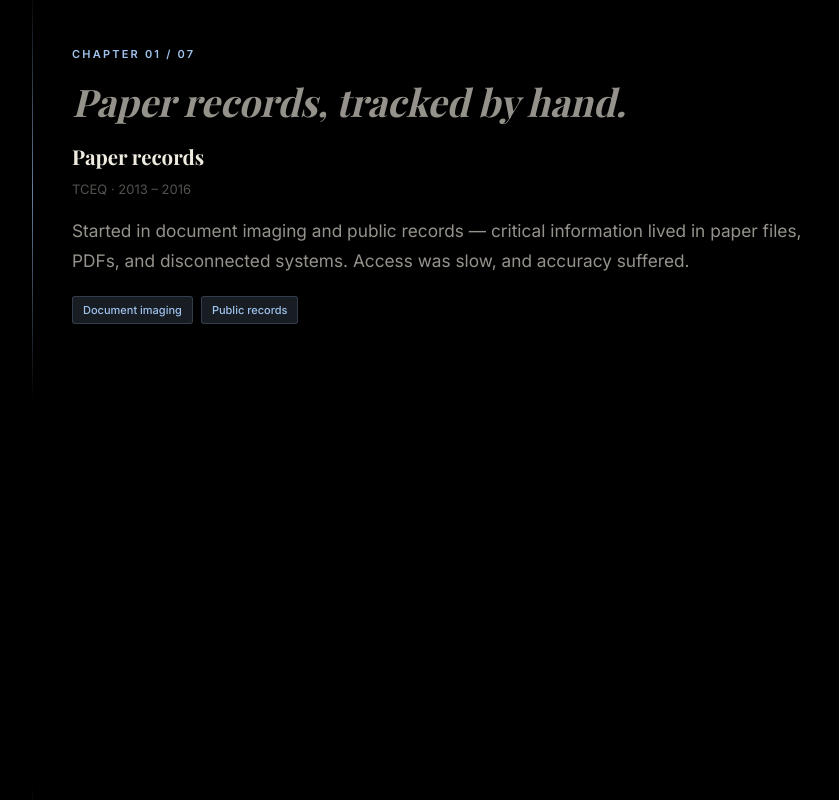
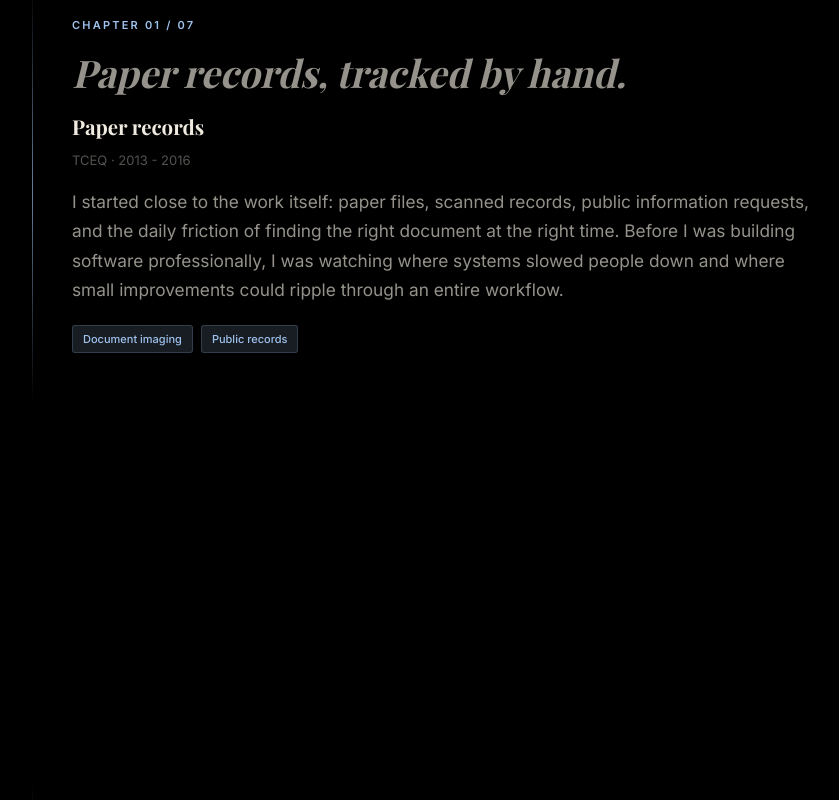
Before and after one commit to emillerjones/emj-portfolio, a React (Vite) app: page / in a window 1280 px wide. Shown: the part 1138-1938 px from the top of the page, without its empty margins (353-1192 px from the left). Built offline with nearby package versions, Linux system fonts and the light colour scheme; a web font is replaced by a local one.

Commit message:
more mobile layout

```diff
--- a/src/components/Projects.css
+++ b/src/components/Projects.css
@@ -142,7 +142,7 @@
   .mobile-story {
     position: relative;
     display: block;
-    padding: 2.4rem 5% 3.6rem;
+    padding: 2.4rem 5% 0;
     overflow: hidden;
   }
 
@@ -150,7 +150,7 @@
     position: absolute;
     left: calc(5% + 22px);
     top: 3.2rem;
-    bottom: 4.6rem;
+    bottom: 0;
     width: 1px;
     background: linear-gradient(
       180deg,
@@ -177,6 +177,15 @@
 
   .mobile-story__bookend--final {
     padding: 1.4rem 0 0;
+  }
+
+  .mobile-story__arrival {
+    min-height: 86svh;
+    display: flex;
+    align-items: center;
+    padding: 3rem 0 12vh;
+    scroll-snap-align: start;
+    scroll-snap-stop: normal;
   }
 
   .mobile-story__chapters {
--- a/src/components/Projects.jsx
+++ b/src/components/Projects.jsx
@@ -187,6 +187,7 @@ function MobileStory({ chapters }) {
         ))}
       </div>
 
+      <div className="mobile-story__arrival">
         <a href="#contact" className="mobile-story__bookend mobile-story__bookend--final">
           <span className="mobile-story__star is-final">
             <StarIcon className="mobile-story__star-icon" />
@@ -196,6 +197,7 @@ function MobileStory({ chapters }) {
             <span className="mobile-story__title">What's next</span>
           </span>
         </a>
+      </div>
     </section>
   );
 }
--- a/src/data/portfolioData.js
+++ b/src/data/portfolioData.js
@@ -1,7 +1,3 @@
-// Existing exports (PROJECTS, EXPERIENCE, SKILLS) left untouched below --
-// NODES expanded into 8 story chapters, splitting each era into its real
-// problem beat and solution beat rather than inventing extra roles.
-
 export const NODES = [
   {
     id: "start",
@@ -12,8 +8,13 @@ export const NODES = [
     problem: "Paper records, tracked by hand.",
     title: "Paper records",
     org: "TCEQ",
-    period: "2013 – 2016",
-    desc: "Started in document imaging and public records — critical information lived in paper files, PDFs, and disconnected systems. Access was slow, and accuracy suffered.",
+    period: "2013 - 2016",
+    desc: [
+      "I started close to the work itself: paper files, scanned records, public information requests,",
+      "and the daily friction of finding the right document at the right time.",
+      "Before I was building software professionally, I was watching where systems slowed people down",
+      "and where small improvements could ripple through an entire workflow.",
+    ].join(" "),
     tags: ["Document imaging", "Public records"],
     links: [],
   },
@@ -22,8 +23,13 @@ export const NODES = [
     problem: "The manual process couldn't scale.",
     title: "Workflow automation",
     org: "TCEQ",
-    period: "2016 – 2023",
-    desc: "Promoted into building the fix — an enterprise workflow application in Microsoft Access, VBA, and Oracle WebCenter Content, replacing a purchased vendor system. Ran daily for 30–50 staff across imaging, redaction, and records management.",
+    period: "2016 - 2023",
+    desc: [
+      "Eventually I became the person building the better way.",
+      "I designed internal Access, VBA, Oracle, and WebCenter Content tools that replaced vendor scanning software,",
+      "validated imports, tracked productivity, and became the daily workflow system for 30-50 staff",
+      "across imaging, redaction, public information, and records management.",
+    ].join(" "),
     tags: ["Microsoft Access", "VBA", "Oracle", "ODBC"],
     links: [],
   },
@@ -31,9 +37,14 @@ export const NODES = [
     id: "healthcare-communication",
     problem: "Patients missed appointments, and the system tracking them was breaking down.",
     title: "Healthcare communication",
-    org: "AppointmentWave · Tejas HMA",
-    period: "2023",
-    desc: "Took ownership of a production healthcare platform in an unfamiliar stack — learning Blazor, Azure, SQL Server, and Twilio on the job to keep it running.",
+    org: "AppointmentWave - Tejas HMA",
+    period: "2023-2025",
+    desc: [
+      "Healthcare raised the stakes.",
+      "I stepped into AppointmentWave, a production communication platform built with Blazor, Azure, SQL Server, and Twilio,",
+      "and learned the architecture by solving real issues inside it.",
+      "The work was no longer just about moving records efficiently; it was about helping clinics reach patients reliably.",
+    ].join(" "),
     tags: ["Blazor", "Azure", "SQL Server"],
     links: [],
   },
@@ -41,9 +52,14 @@ export const NODES = [
     id: "messaging-infrastructure",
     problem: "Response tracking couldn't tell you what actually happened.",
     title: "Messaging infrastructure",
-    org: "AppointmentWave · Tejas HMA",
-    period: "2023 – 2025",
-    desc: "Redesigned the core campaign architecture into a configurable parent/child model, and rebuilt patient response tracking to preserve full communication history across voice, SMS, and email.",
+    org: "AppointmentWave - Tejas HMA",
+    period: "2023 - 2025",
+    desc: [
+      "As the platform grew, flat campaign data and shallow response tracking were not enough.",
+      "I redesigned the campaign architecture into a configurable parent/child model and rebuilt response tracking",
+      "so voice, SMS, email, free-form replies, and invalid keypresses could all preserve",
+      "a clearer communication history.",
+    ].join(" "),
     tags: ["Twilio", "SQL Server", "System design"],
     links: [],
   },
@@ -52,17 +68,25 @@ export const NODES = [
     problem: "Raid schedules scattered across Discord servers.",
     title: "Independent SaaS",
     org: "Horizon",
-    period: "2026 – present",
-    desc: "Solo-built SaaS platform consolidating Raid-Helper events from multiple Discord servers into a single scheduling app, with a companion Chrome extension. Currently tracking 28 guilds and 500+ raids.",
+    period: "2026 - present",
+    desc: [
+      "Horizon began as a problem I felt personally: raid schedules scattered across too many Discord servers.",
+      "I took it from idea to shipped product, building the React frontend, Express API, PostgreSQL database,",
+      "Discord integrations, deployment pipeline, and companion Chrome extension.",
+      "It now tracks 28 guilds and 500+ raids.",
+    ].join(" "),
     tags: ["React", "Express", "PostgreSQL", "Discord API"],
     links: [
-      { text: "Visit Horizon", href: "#" },
-      { text: "View code", href: "#" },
+      { text: "Visit Horizon", href: "https://raidhelper-client.vercel.app/" },
+      { text: "View code", href: "https://github.com/emillerjones/raidhelper-client" },
     ],
     related: [
       {
         name: "LootLink",
-        desc: "Fullstack Academy capstone, built with a four-person team in the same space — gamers finding teammates and organizing sessions.",
+        desc: [
+          "Fullstack Academy capstone, built with a four-person team in the same space -",
+          "gamers finding teammates and organizing sessions.",
+        ].join(" "),
         tags: ["React", "Node.js", "PostgreSQL"],
       },
     ],
@@ -71,9 +95,14 @@ export const NODES = [
     id: "chrome-extensions",
     problem: "Small daily frictions nobody bothers to fix.",
     title: "Chrome extensions",
-    org: "Volume by Site · Raid Helper Calendar",
+    org: "Volume by Site - Raid Helper Calendar",
     period: "2026",
-    desc: "Two published Chrome extensions solving narrow, real annoyances — per-site volume memory, and Discord-to-calendar raid sync.",
+    desc: [
+      "Some problems are small, but they still matter when you hit them every day.",
+      "I published Chrome extensions for focused bits of friction: remembering per-site volume levels",
+      "across streaming and communication platforms, and streamlining Discord raid events",
+      "into a cleaner scheduling workflow.",
+    ].join(" "),
     tags: ["JavaScript", "Chrome Extension APIs"],
     links: [],
   },
@@ -82,8 +111,13 @@ export const NODES = [
     problem: "People in recovery need a place to find each other.",
     title: "Community platform",
     org: "Wellness Recovery Community",
-    period: "2026 – present",
-    desc: "Building a full-stack platform for a nonprofit — a public marketing site plus an authenticated community space for peer support and resources. In progress.",
+    period: "2026 - present",
+    desc: [
+      "This chapter brings the work back to people.",
+      "I am building a full-stack recovery community platform for a nonprofit, starting with a responsive public site",
+      "and moving toward authenticated spaces for peer support, resources, forums, messaging, and user accounts.",
+      "The goal is simple: help people find each other.",
+    ].join(" "),
     tags: ["React", "Vite", "Node (planned)"],
     links: [],
   },
@@ -92,81 +126,3 @@ export const NODES = [
     title: "What's next",
   },
 ];
-
-export const PROJECTS = [
-  {
-    id: "lootlink",
-    label: "Capstone Project",
-    name: "LootLink",
-    desc: "A full-stack gamer matchmaking and session management platform. Players find teammates, schedule sessions, and build persistent squads — built with real gaming workflows in mind, not just as a demo.",
-    tags: ["React", "Node.js", "PostgreSQL", "MUI", "REST API"],
-    links: [
-      { text: "Live Site", href: "#" },
-      { text: "View Code", href: "#" },
-    ],
-    featured: true,
-  },
-  {
-    id: "raidhelper",
-    label: "Chrome Extension",
-    name: "Raid Helper Calendar",
-    desc: "A browser extension for raid teams to track schedules, set reminders, and sync events directly with Discord. Solved a real coordination problem for gaming communities.",
-    tags: ["JavaScript", "Discord API", "Chrome APIs"],
-    links: [
-      { text: "Chrome Store", href: "#" },
-      { text: "View Code", href: "#" },
-    ],
-    featured: false,
-  },
-  {
-    id: "more",
-    label: "Open Source",
-    name: "More on GitHub",
-    desc: "Experiments, practice builds, and smaller tools. Always iterating, always shipping.",
-    tags: ["React", "JS", "CSS"],
-    links: [{ text: "github.com/evanmillerjones", href: "https://github.com/emillerjones" }],
-    featured: false,
-  },
-];
-
-export const EXPERIENCE = [
-  {
-    role: "Full Stack Developer",
-    company: "Fullstack Academy",
-    period: "2024",
-    type: "Education",
-    desc: "Completed an intensive software engineering bootcamp. Built LootLink as capstone — a production-quality full-stack web app using React, Node.js, and PostgreSQL.",
-  },
-  {
-    role: "Implementation Specialist",
-    company: "AppointmentWave",
-    period: "2023 – 2024",
-    type: "Healthcare Tech",
-    desc: "Implemented scheduling software for healthcare clients. Configured systems, designed workflows, and served as the technical bridge between product and end users. Gained deep exposure to real-world SaaS deployment.",
-  },
-  {
-    role: "Technical Systems Analyst",
-    company: "TCEQ",
-    period: "2018 – 2023",
-    type: "Government Tech",
-    desc: "Built and maintained internal applications with Microsoft Access, VBA, and Oracle SQL. Managed enterprise content and document workflows using Open Text WebCenter Content — supporting regulatory operations at scale.",
-  },
-  {
-    role: "Administrative & Operations",
-    company: "Government & Corporate",
-    period: "2014 – 2018",
-    type: "Early Career",
-    desc: "Built a foundation in process improvement, technical reporting, and cross-functional coordination across government and corporate environments.",
-  },
-];
-
-export const SKILLS = [
-  { name: "JavaScript / TypeScript", pct: 90 },
-  { name: "React", pct: 88 },
-  { name: "Node.js / Express", pct: 84 },
-  { name: "PostgreSQL / SQL", pct: 80 },
-  { name: "HTML / CSS", pct: 92 },
-  { name: "Git / GitHub", pct: 86 },
-  { name: "REST API Design", pct: 82 },
-  { name: "Oracle / Access / VBA", pct: 75 },
-];
```
Also changed, not shown: src/App.css (+7 -3 lines). Lines whose indentation alone changed are shown as unchanged.
